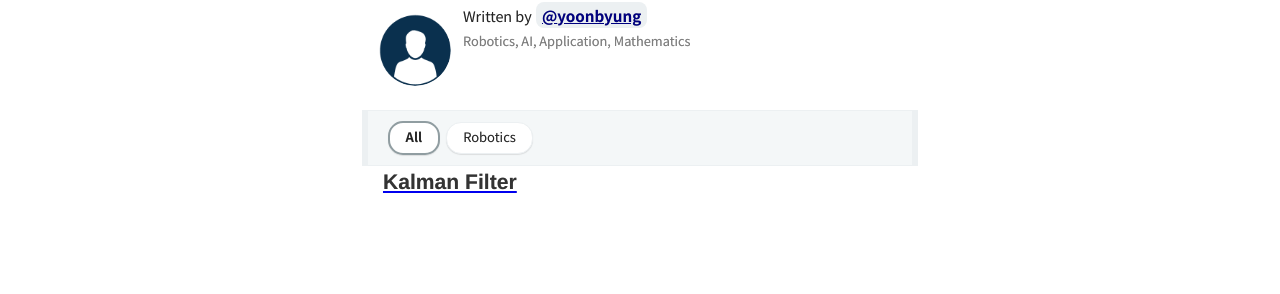
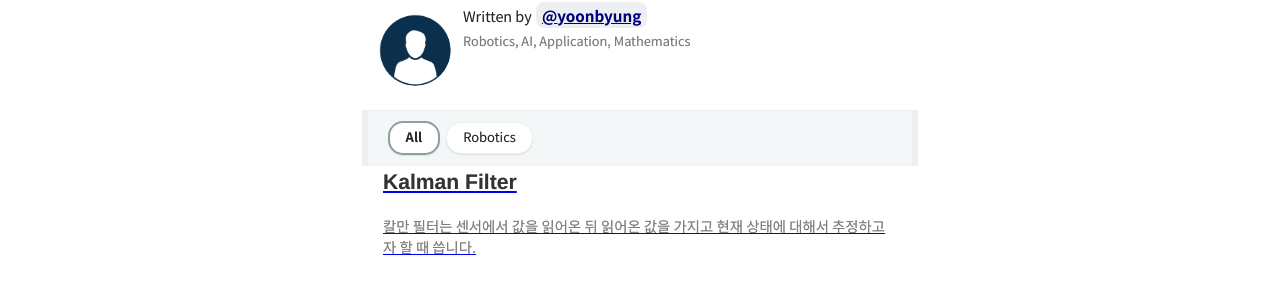
Before and after one commit to y0-0n/y0-0n.github.io, a Gatsby site: page / in a window 1280 px wide. Shown: the part 198-492 px from the top of the page. Built offline with nearby package versions, Linux system fonts and the light colour scheme; Gatsby itself is replaced by a stand-in of ours; some packages are replaced by stand-ins of ours; what typography-theme-github would draw is missing.

Commit message:
fix deploy error

```diff
--- a/content/blog/Robotics/kalman-filter.md
+++ b/content/blog/Robotics/kalman-filter.md
@@ -5,3 +5,5 @@
 thumbnail: { thumbnailSrc }
 draft: false
 ---
+
+칼만 필터는 센서에서 값을 읽어온 뒤 읽어온 값을 가지고 현재 상태에 대해서 추정하고자 할 때 씁니다.
--- a/package.json
+++ b/package.json
@@ -85,7 +85,7 @@
     "develop": "gatsby develop",
     "start": "npm run develop",
     "build": "gatsby build",
-    "deploy": "gatsby build --prefix-paths & gh-pages -d public -b deploy",
+    "deploy": "gatsby build --prefix-paths && gh-pages -d public -b deploy",
     "fix-semi": "eslint --quiet --ignore-pattern node_modules --ignore-pattern public --parser babel-eslint --no-eslintrc --rule '{\"semi\": [2, \"never\"], \"no-extra-semi\": [2]}' --fix gatsby-node.js"
   }
 }
```
